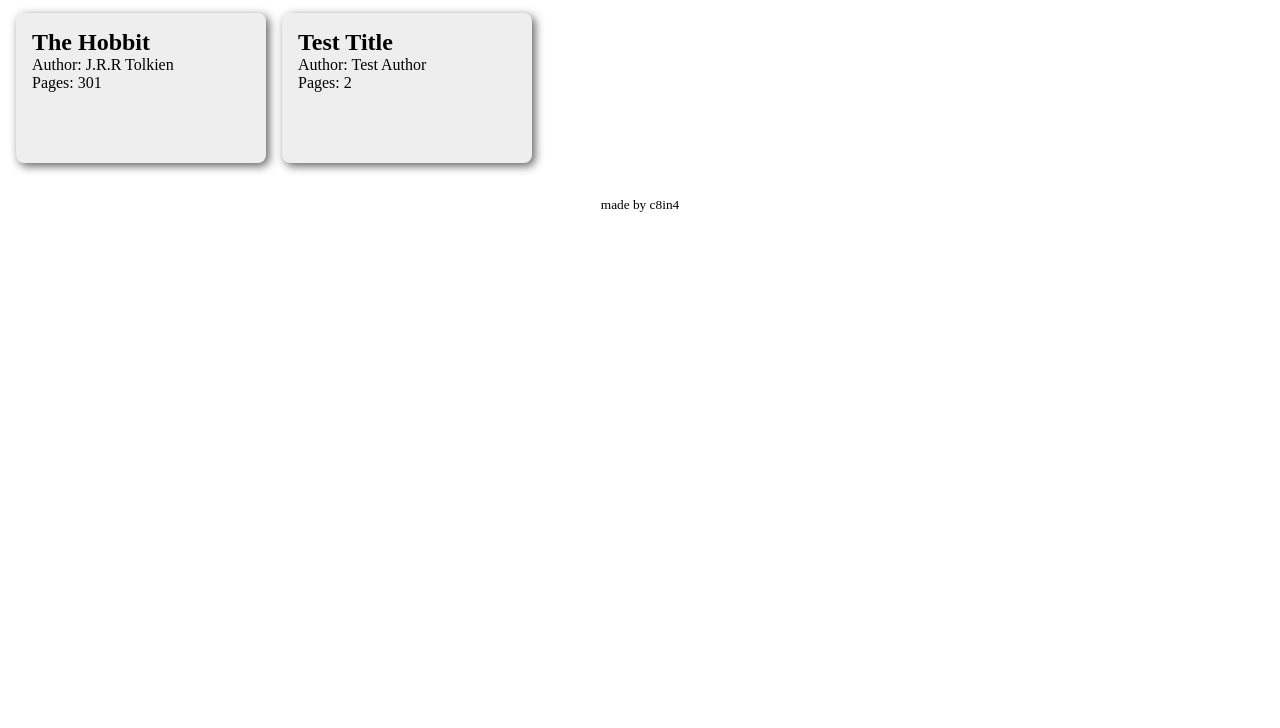
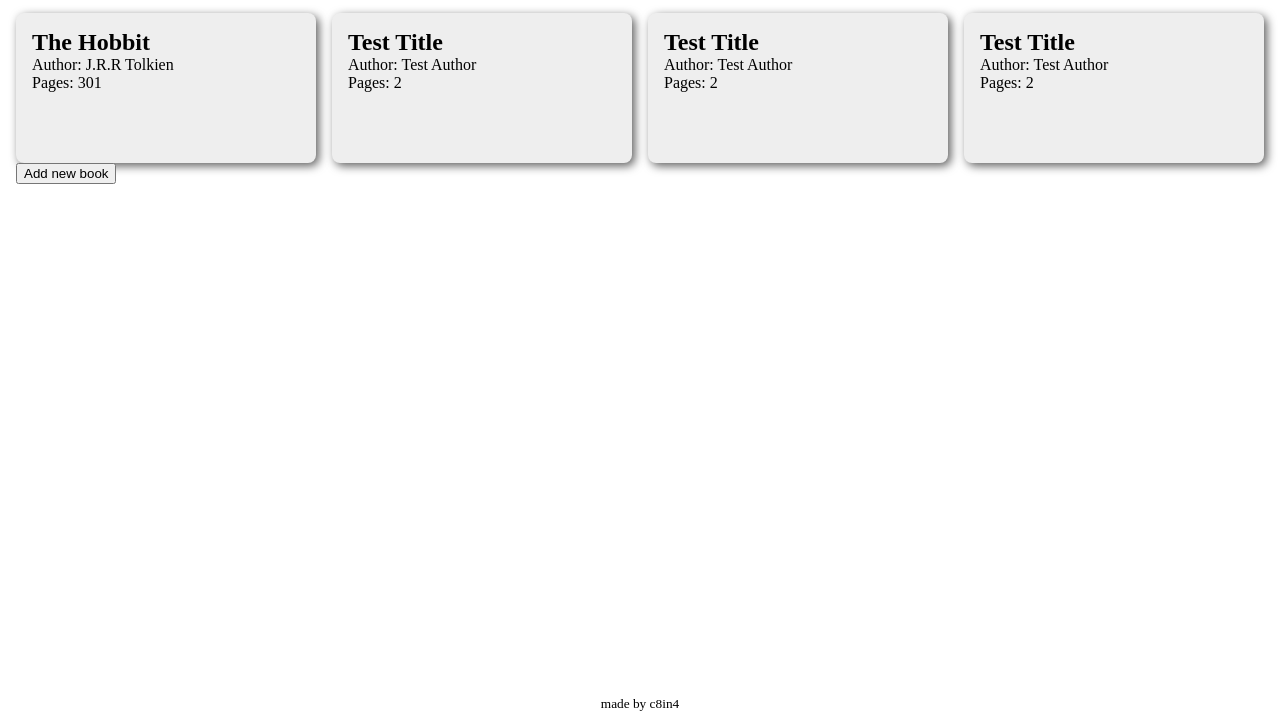
Before and after one commit to c8in4/TOP-library, a plain HTML site: page index.html in a window 1280 px wide. Shown: the part 72-800 px from the top of the page. Drawn offline with Linux system fonts and the light colour scheme.

Commit message:
Change class "display" to id "display"
Add a <div> with id "display" to <main> to reference in JS

```diff
--- a/index.html
+++ b/index.html
@@ -12,8 +12,9 @@
     <h1>Library</h1>
   </header>
 
-  <main class="display">
-
+  <main>
+    <div id="display"></div>
+    <button>Add new book</button>
   </main>
 
   <footer>
--- a/script.js
+++ b/script.js
@@ -1,6 +1,9 @@
 const myLibrary = [
   new Book("The Hobbit", "J.R.R Tolkien", 301),
+  new Book("Test Title", "Test Author", 2),
+  new Book("Test Title", "Test Author", 2),
   new Book("Test Title", "Test Author", 2)
+
 ];
 
 function Book(title, author, pages) {
@@ -20,7 +23,7 @@ function loadMyLibrary() {
 }
 
 function createCard(book) {
-  const display = document.querySelector(".display");
+  const display = document.querySelector("#display");
   const card = document.createElement("div");
   const title = document.createElement("h2");
   const author = document.createElement("p");
--- a/style.css
+++ b/style.css
@@ -9,6 +9,13 @@
   margin: 0;
 }
 
+body {
+  min-height: 100vh;
+  display: flex;
+  flex-direction: column;
+  align-items: center;
+}
+
 header,
 footer {
   text-align: center;
@@ -16,10 +23,16 @@ footer {
 }
 
 main {
+  flex: 1;
+  width: 100vw;
   padding: 1rem;
+}
+
+#display {
   display: grid;
-  grid-template-columns: repeat(auto-fill, clamp(150px, 33%, 250px));
-  grid-auto-rows: minmax(150px, auto);
+  justify-content: center;
+  grid-template-columns: repeat(auto-fit, minmax(200px, 1fr));
+  grid-auto-rows: 150px;
   gap: 1rem;
 }
 
```
